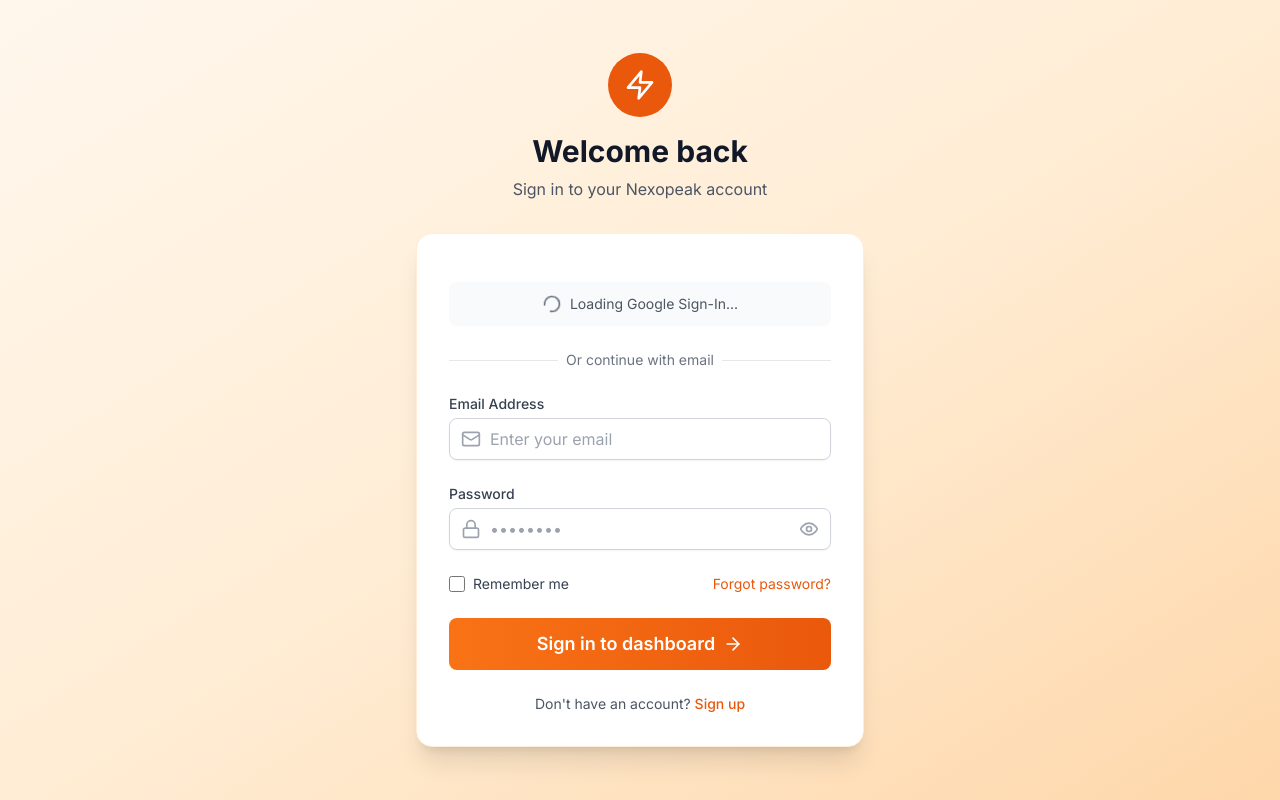
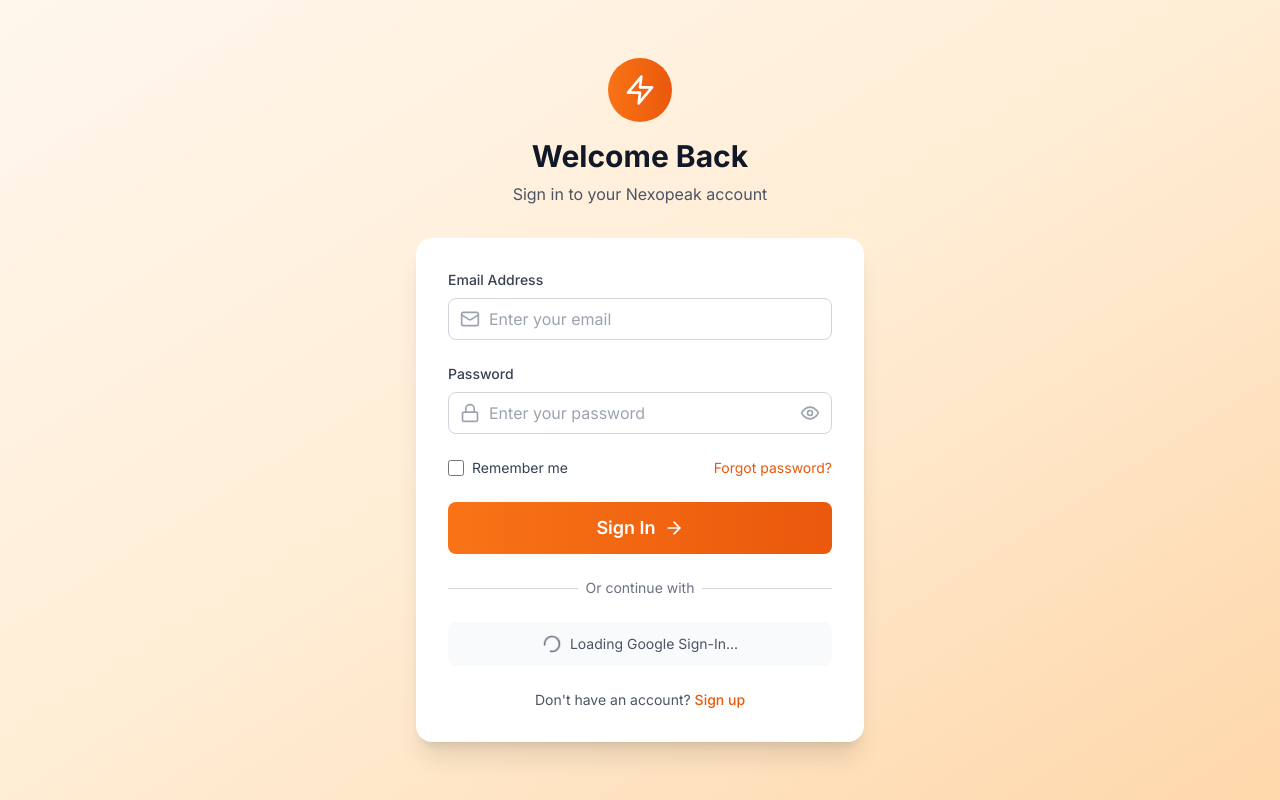
Before and after one commit to BenjaminR-PM/Nexopeak, a Next.js app in the folder frontend/: page /auth/login in a window 1280 px wide. Built offline with nearby package versions, Linux system fonts and the light colour scheme.

Commit message:
Fix Google SSO button rendering with improved error handling and useRef

```diff
--- a/frontend/app/auth/login/page.tsx
+++ b/frontend/app/auth/login/page.tsx
@@ -1,6 +1,6 @@
 'use client'
 
-import { useState, useEffect } from 'react'
+import { useState, useEffect, useRef } from 'react'
 import { useRouter } from 'next/navigation'
 import Link from 'next/link'
 import {
@@ -27,12 +27,15 @@
   const [error, setError] = useState('')
   const [success, setSuccess] = useState('')
   const [googleScriptLoaded, setGoogleScriptLoaded] = useState(false)
+  const [googleButtonError, setGoogleButtonError] = useState('')
+  const googleButtonRef = useRef<HTMLDivElement>(null)
   const router = useRouter()
 
   // Initialize Google Sign-In after script loads
   useEffect(() => {
-    if (googleScriptLoaded && typeof window !== 'undefined' && window.google) {
+    if (googleScriptLoaded && googleButtonRef.current && window.google?.accounts?.id) {
       try {
+        // Initialize Google Sign-In
         window.google.accounts.id.initialize({
           client_id: process.env.NEXT_PUBLIC_GOOGLE_CLIENT_ID || '641526035282-75q9tavd87q4spnhfemarscj2679t78m.apps.googleusercontent.com',
           callback: handleGoogleResponse,
@@ -40,17 +43,18 @@
           cancel_on_tap_outside: true,
         })
 
-        const buttonElement = document.getElementById('google-signin-button')
-        if (buttonElement) {
-          window.google.accounts.id.renderButton(buttonElement, {
+        // Render the button
+        window.google.accounts.id.renderButton(googleButtonRef.current, {
           theme: 'outline',
           size: 'large',
           width: '100%',
           text: 'signin_with'
         })
-        }
-      } catch (error) {
-        console.error('Failed to initialize Google Sign-In:', error)
+
+        setGoogleButtonError('')
+      } catch (err) {
+        console.error('Google button initialization error:', err)
+        setGoogleButtonError('Failed to load Google Sign-In button')
       }
     }
   }, [googleScriptLoaded])
@@ -169,113 +173,77 @@
 
   return (
     <RequireNoAuth>
-      <>
-        <Script
-          src="https://accounts.google.com/gsi/client"
-          strategy="beforeInteractive"
-          onLoad={() => setGoogleScriptLoaded(true)}
-          onError={() => console.error('Failed to load Google Sign-In script')}
-        />
-        <div className="min-h-screen bg-gradient-to-br from-orange-50 via-orange-100 to-orange-200 flex flex-col justify-center py-12 sm:px-6 lg:px-8">
-          <div className="sm:mx-auto sm:w-full sm:max-w-md">
-            <div className="text-center">
-              <div className="mx-auto h-16 w-16 bg-orange-600 rounded-full flex items-center justify-center mb-4">
-                <Zap className="h-8 w-8 text-white" />
+      <div className="min-h-screen bg-gradient-to-br from-orange-50 via-orange-100 to-orange-200 flex items-center justify-center p-4">
+        <div className="max-w-md w-full">
+          {/* Header */}
+          <div className="text-center mb-8">
+            <div className="mx-auto w-16 h-16 bg-gradient-to-r from-orange-500 to-orange-600 rounded-full flex items-center justify-center mb-4">
+              <Zap className="w-8 h-8 text-white" />
             </div>
-              <h2 className="text-3xl font-bold text-gray-900 mb-2">
-                Welcome back
-              </h2>
-              <p className="text-gray-600">
-                Sign in to your Nexopeak account
-              </p>
-            </div>
+            <h1 className="text-3xl font-bold text-gray-900 mb-2">Welcome Back</h1>
+            <p className="text-gray-600">Sign in to your Nexopeak account</p>
           </div>
 
-          <div className="mt-8 sm:mx-auto sm:w-full sm:max-w-md">
-            <div className="bg-white rounded-2xl shadow-xl p-8 border border-orange-100">
-              {/* Google OAuth Button */}
-              <div className="space-y-4">
-                <div id="google-signin-button"></div>
-                {!googleScriptLoaded && (
-                  <div className="flex items-center justify-center p-3 bg-gray-50 rounded-lg">
-                    <Loader2 className="w-5 h-5 text-gray-500 mr-2 animate-spin" />
-                    <span className="text-sm text-gray-600">Loading Google Sign-In...</span>
-                  </div>
-                )}
-                {isOAuthLoading && (
-                  <div className="flex items-center justify-center p-3 bg-gray-50 rounded-lg">
-                    <Loader2 className="w-5 h-5 text-gray-500 mr-2 animate-spin" />
-                    <span className="text-sm text-gray-600">Signing in with Google...</span>
-                  </div>
-                )}
-              </div>
-
-              <div className="mt-6">
-                <div className="relative">
-                  <div className="absolute inset-0 flex items-center">
-                    <div className="w-full border-t border-gray-200" />
-                  </div>
-                  <div className="relative flex justify-center text-sm">
-                    <span className="px-2 bg-white text-gray-500">Or continue with email</span>
-                  </div>
-                </div>
-              </div>
-
-              <form className="mt-6 space-y-6" onSubmit={handleSubmit}>
+          {/* Login Form */}
+          <div className="bg-white rounded-2xl shadow-xl p-8">
+            <form onSubmit={handleSubmit} className="space-y-6">
+              {/* Email Field */}
               <div>
-                  <label htmlFor="email" className="block text-sm font-medium text-gray-700">
+                <label htmlFor="email" className="block text-sm font-medium text-gray-700 mb-2">
                   Email Address
                 </label>
-                  <div className="mt-1 relative">
-                    <Mail className="absolute left-3 top-1/2 transform -translate-y-1/2 h-5 w-5 text-gray-400" />
+                <div className="relative">
+                  <Mail className="absolute left-3 top-1/2 transform -translate-y-1/2 text-gray-400 w-5 h-5" />
                   <input
                     id="email"
                     type="email"
                     value={email}
                     onChange={(e) => setEmail(e.target.value)}
-                      className="w-full px-3 py-2 pl-10 border border-gray-300 rounded-lg shadow-sm focus:outline-none focus:ring-2 focus:ring-orange-500 focus:border-orange-500 transition-colors"
+                    className="w-full px-3 py-2 pl-10 border border-gray-300 rounded-lg focus:ring-2 focus:ring-orange-500 focus:border-transparent transition-all duration-200"
                     placeholder="Enter your email"
                     required
                   />
                 </div>
               </div>
 
+              {/* Password Field */}
               <div>
-                  <label htmlFor="password" className="block text-sm font-medium text-gray-700">
+                <label htmlFor="password" className="block text-sm font-medium text-gray-700 mb-2">
                   Password
                 </label>
-                  <div className="mt-1 relative">
-                    <Lock className="absolute left-3 top-1/2 transform -translate-y-1/2 h-5 w-5 text-gray-400" />
+                <div className="relative">
+                  <Lock className="absolute left-3 top-1/2 transform -translate-y-1/2 text-gray-400 w-5 h-5" />
                   <input
                     id="password"
                     type={showPassword ? 'text' : 'password'}
                     value={password}
                     onChange={(e) => setPassword(e.target.value)}
-                      className="w-full px-3 py-2 pl-10 pr-12 border border-gray-300 rounded-lg shadow-sm focus:outline-none focus:ring-2 focus:ring-orange-500 focus:border-orange-500 transition-colors"
-                      placeholder="••••••••"
+                    className="w-full px-3 py-2 pl-10 pr-12 border border-gray-300 rounded-lg focus:ring-2 focus:ring-orange-500 focus:border-transparent transition-all duration-200"
+                    placeholder="Enter your password"
                     required
                   />
                   <button
                     type="button"
                     onClick={() => setShowPassword(!showPassword)}
-                      className="absolute right-3 top-1/2 transform -translate-y-1/2 text-gray-400 hover:text-gray-600"
+                    className="absolute right-3 top-1/2 transform -translate-y-1/2 text-gray-400 hover:text-gray-600 transition-colors"
                   >
-                      {showPassword ? <EyeOff className="h-5 w-5" /> : <Eye className="h-5 w-5" />}
+                    {showPassword ? <EyeOff className="w-5 h-5" /> : <Eye className="w-5 h-5" />}
                   </button>
                 </div>
               </div>
 
+              {/* Remember Me & Forgot Password */}
               <div className="flex items-center justify-between">
                 <label className="flex items-center">
                   <input
                     type="checkbox"
                     checked={rememberMe}
                     onChange={(e) => setRememberMe(e.target.checked)}
-                      className="h-4 w-4 text-orange-600 focus:ring-orange-500 border-gray-300 rounded"
+                    className="w-4 h-4 text-orange-600 focus:ring-orange-500 border-gray-300 rounded"
                   />
                   <span className="ml-2 text-sm text-gray-700">Remember me</span>
                 </label>
-                  <Link href="/auth/forgot-password" className="text-sm text-orange-600 hover:text-orange-500">
+                <Link href="/auth/forgot-password" className="text-sm text-orange-600 hover:text-orange-700 transition-colors">
                   Forgot password?
                 </Link>
               </div>
@@ -295,29 +263,65 @@
                 </div>
               )}
 
+              {/* Sign In Button */}
               <button
                 type="submit"
                 disabled={isLoading}
-                  className="w-full bg-gradient-to-r from-orange-500 to-orange-600 hover:from-orange-600 hover:to-orange-700 text-white font-semibold text-lg py-3 px-4 rounded-lg transition-all duration-200 transform hover:scale-105 focus:outline-none focus:ring-2 focus:ring-orange-500 focus:ring-offset-2 disabled:opacity-50 disabled:cursor-not-allowed"
+                className="w-full bg-gradient-to-r from-orange-500 to-orange-600 text-white py-3 px-4 rounded-lg font-semibold text-lg hover:from-orange-600 hover:to-orange-700 focus:ring-2 focus:ring-orange-500 focus:ring-offset-2 transition-all duration-200 disabled:opacity-50 disabled:cursor-not-allowed transform hover:scale-105 flex items-center justify-center"
               >
                 {isLoading ? (
-                    <div className="flex items-center justify-center">
-                      <div className="animate-spin rounded-full h-5 w-5 border-b-2 border-white mr-2"></div>
+                  <>
+                    <Loader2 className="w-5 h-5 mr-2 animate-spin" />
                     Signing in...
-                    </div>
+                  </>
                 ) : (
-                    <div className="flex items-center justify-center">
-                      Sign in to dashboard
-                      <ArrowRight className="ml-2 h-5 w-5" />
-                    </div>
+                  <>
+                    Sign In
+                    <ArrowRight className="w-5 h-5 ml-2" />
+                  </>
                 )}
               </button>
             </form>
 
-              <div className="mt-6 text-center">
+            {/* Divider */}
+            <div className="relative my-6">
+              <div className="absolute inset-0 flex items-center">
+                <div className="w-full border-t border-gray-300" />
+              </div>
+              <div className="relative flex justify-center text-sm">
+                <span className="px-2 bg-white text-gray-500">Or continue with</span>
+              </div>
+            </div>
+
+            {/* Google Sign-In Button */}
+            <div className="space-y-4">
+              {!googleScriptLoaded ? (
+                <div className="flex items-center justify-center p-3 bg-gray-50 rounded-lg">
+                  <Loader2 className="w-5 h-5 text-gray-500 mr-2 animate-spin" />
+                  <span className="text-sm text-gray-600">Loading Google Sign-In...</span>
+                </div>
+              ) : googleButtonError ? (
+                <div className="flex items-center p-3 bg-red-50 border border-red-200 rounded-lg">
+                  <AlertCircle className="w-5 h-5 text-red-500 mr-2" />
+                  <span className="text-sm text-red-700">{googleButtonError}</span>
+                </div>
+              ) : (
+                <div ref={googleButtonRef} className="w-full"></div>
+              )}
+
+              {isOAuthLoading && (
+                <div className="flex items-center justify-center p-3 bg-gray-50 rounded-lg">
+                  <Loader2 className="w-5 h-5 text-gray-500 mr-2 animate-spin" />
+                  <span className="text-sm text-gray-600">Signing in with Google...</span>
+                </div>
+              )}
+            </div>
+
+            {/* Sign Up Link */}
+            <div className="text-center mt-6">
               <p className="text-sm text-gray-600">
                 Don't have an account?{' '}
-                  <Link href="/auth/signup" className="font-medium text-orange-600 hover:text-orange-500">
+                <Link href="/auth/signup" className="font-medium text-orange-600 hover:text-orange-700 transition-colors">
                   Sign up
                 </Link>
               </p>
@@ -325,7 +329,17 @@
           </div>
         </div>
       </div>
-      </>
+
+      {/* Google Identity Services Script */}
+      <Script
+        src="https://accounts.google.com/gsi/client"
+        strategy="beforeInteractive"
+        onLoad={() => setGoogleScriptLoaded(true)}
+        onError={() => {
+          setGoogleScriptLoaded(true)
+          setGoogleButtonError('Failed to load Google Sign-In')
+        }}
+      />
     </RequireNoAuth>
   )
 }
```
Lines whose indentation alone changed are shown as unchanged.
